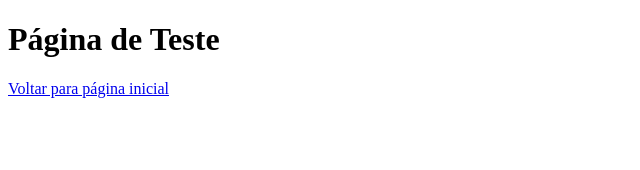
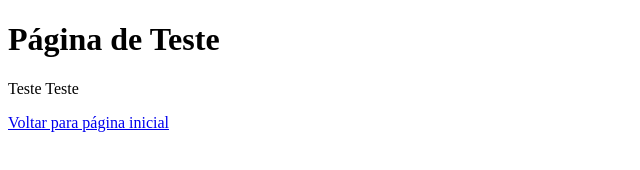
Before and after one commit to Rogerioerio/aulagithub, a plain HTML site: page teste.html in a window 1280 px wide. Shown: the whole page, without its empty margins (0-640 px from the left). Drawn offline with Linux system fonts and the light colour scheme.

Commit message:
Acrescentado -> Teste Teste

```diff
--- a/teste.html
+++ b/teste.html
@@ -8,6 +8,7 @@
 </head>
 <body>
     <h1>Página de Teste</h1>
+    <p>Teste Teste</p>
     <a href="index.html">Voltar para página inicial</a>
 </body>
 </html>
```
